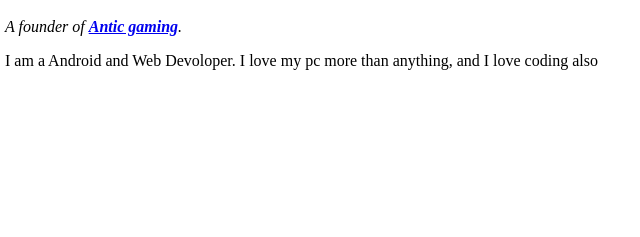
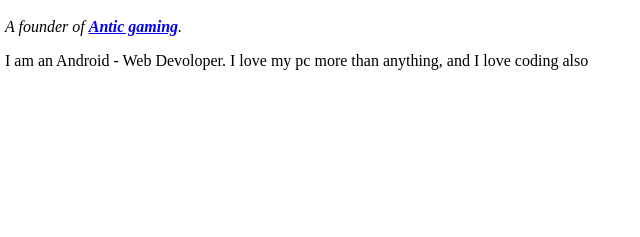
Before and after one commit to mahin57/Mahin-Project, a plain HTML site: page index.html in a window 1280 px wide. Shown: the part 244-481 px from the top of the page, 346-986 px from the left. Drawn offline with Linux system fonts and the light colour scheme.

Commit message:
Update index.html

```diff
--- a/index.html
+++ b/index.html
@@ -15,7 +15,7 @@
           <em> A founder of <strong><a href="https://www.youtube.com/channel/UCFwz3AJSSnOs2_Ogmdk_DJw">Antic gaming</a></strong>.</em>
         </p>
         <p>
-          I am a Android and Web Devoloper. I love my pc more than anything, and I love coding also
+          I am an Android - Web Devoloper. I love my pc more than anything, and I love coding also
         </p></td>
     </tr>
   </table>
```
